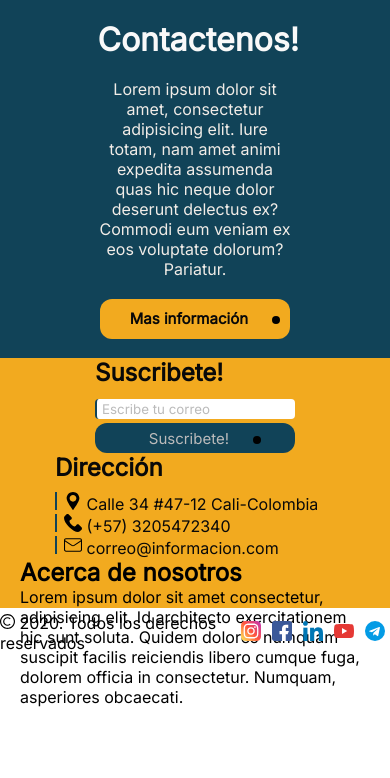
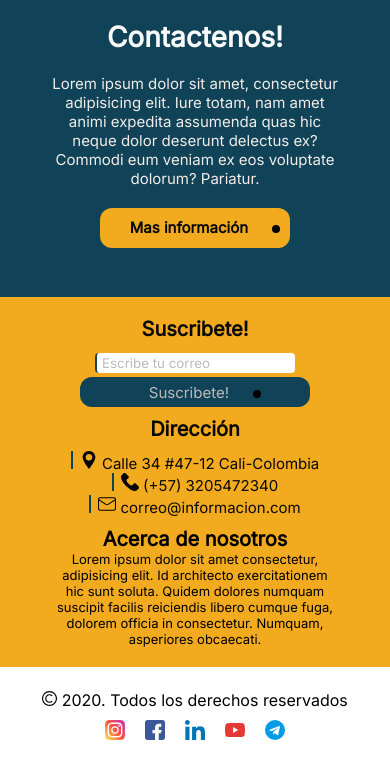
Before and after one commit to DanielE0802/Footer-1, a plain HTML site: page index.html in a window 390 px wide. Drawn offline with Linux system fonts and the light colour scheme.

Commit message:
update responsive

```diff
--- a/style.css
+++ b/style.css
@@ -1,27 +1,27 @@
 * {
-    font-family: 'Inter', sans-serif;
+  font-family: "Inter", sans-serif;
   box-sizing: border-box;
   padding: 0px;
   margin: 0px;
 }
 
-.contacto{
+.contacto {
   background: #114358;
   text-align: center;
   padding: 5% 25%;
 }
 
-.contacto h1{
+.contacto h1 {
   color: #f9f9f9;
 }
 
-.contacto p{
+.contacto p {
   color: #f1ece7;
   font-size: 16px;
   padding: 20px 0px;
 }
 
-.info button{
+.info button {
   border: none;
   background: #f2aa1f;
   width: 30%;
@@ -33,7 +33,7 @@
   outline: none;
 }
 
-.info button p{
+.info button p {
   background: #000;
   width: 8px;
   height: 8px;
@@ -43,13 +43,12 @@
   padding: 0px;
 }
 
-.info button:hover > p{
+.info button:hover > p {
   animation-name: bolita;
   animation-duration: 1s;
-    animation-iteration-count: infinite ;
+  animation-iteration-count: infinite;
   background: #114358;
 }
-
 
 .footer {
   display: flex;
@@ -57,9 +56,7 @@
   justify-content: space-evenly;
   background: #f2aa1f;
   height: 250px;
-
 }
-
 
 /*Suscribete*/
 
@@ -69,11 +66,11 @@
   align-self: center;
 }
 
-.suscribete h2{
+.suscribete h2 {
   color: #090909;
 }
 
-.suscribete input{
+.suscribete input {
   outline: none;
   border: none;
   border-radius: 4px;
@@ -84,22 +81,22 @@
   border-left: #114358 2px solid;
 }
 
-.suscribete input::placeholder{
-    color:#BBB;
+.suscribete input::placeholder {
+  color: #bbb;
 }
 
-.suscribete button{
+.suscribete button {
   border: none;
   background: #114358;
   height: 30px;
   border-radius: 12px;
-    color: #BBB;
+  color: #bbb;
   font-size: 15px;
   min-width: 100%;
   outline: none;
 }
 
-.suscribete button p{
+.suscribete button p {
   background: #000;
   width: 8px;
   height: 8px;
@@ -109,34 +106,32 @@
   padding: 0px;
 }
 
-.suscribete button:hover >p{
+.suscribete button:hover > p {
   animation-name: bola;
   animation-duration: 1s;
-    animation-iteration-count: infinite ;
+  animation-iteration-count: infinite;
   background: #f2aa1f;
 }
 
-
 /*Dirección*/
 
-.direccion{
+.direccion {
   width: 280px;
   color: #090909;
   display: flex;
   flex-direction: column;
-    justify-content:center ;
+  justify-content: center;
 }
 
-.direccion h2{
+.direccion h2 {
   margin-bottom: 10px;
 }
 
-.direccion img{
+.direccion img {
   max-width: 27px;
   padding-left: 7px;
   border-left: #114358 solid 2px;
 }
-
 
 /*Nosotros*/
 
@@ -145,10 +140,9 @@
   align-content: center;
 }
 
-.nosotros{
+.nosotros {
   align-self: center;
 }
-
 
 /* Las redes y los derechos*/
 
@@ -157,18 +151,17 @@
   display: flex;
   justify-content: space-around;
   height: 50px;
-
 }
 
-.derechos img{
+.derechos img {
   width: 15px;
 }
 
-.derechos p{
+.derechos p {
   align-self: center;
 }
 
-.redes{
+.redes {
   display: flex;
   width: 200px;
   justify-content: space-around;
@@ -177,49 +170,225 @@
 
 .redes img {
   width: 20px;
-
 }
-
-
 
 /* animacipnes */
 
-@keyframes bolita{
-    0%{
+@keyframes bolita {
+  0% {
     opacity: 1;
     transform: translate(20px) translateY(0px);
   }
 
-    30%{
+  30% {
     opacity: 1;
-        transform:  translate(20px) translateY(-15px);
+    transform: translate(20px) translateY(-15px);
   }
 
-    95%{
+  95% {
     transform: translate(20px) translateY(10px);
   }
 
-    100%{
+  100% {
     transform: translate(20px) translateY(0px);
   }
 }
 
-@keyframes bola{
-    0%{
+@keyframes bola {
+  0% {
     opacity: 1;
     transform: translate(20px) translateY(0px);
   }
 
-    30%{
+  30% {
     opacity: 1;
-        transform:  translate(20px) translateY(-9px);
+    transform: translate(20px) translateY(-9px);
   }
 
-    95%{
+  95% {
     transform: translate(20px) translateY(7px);
   }
 
-    100%{
+  100% {
     transform: translate(20px) translateY(0px);
   }
 }
+
+@media screen and (max-width: 1000px) {
+  .suscribete h2 {
+    font-size: 20px;
+  }
+
+  .suscribete input {
+    min-width: 140px;
+    width: 18vw;
+  }
+
+  .suscribete input::placeholder {
+    color: #bbb;
+  }
+
+  /*Dirección*/
+
+  .direccion {
+    width: 220px;
+    color: #090909;
+    display: flex;
+    flex-direction: column;
+    justify-content: center;
+    font-size: 13.5px;
+  }
+
+  .direccion h2 {
+    margin-bottom: 10px;
+    font-size: 20px;
+  }
+
+  .direccion img {
+    max-width: 20px;
+    padding-left: 4px;
+    border-left: #114358 solid 2px;
+  }
+
+  /*Nosotros*/
+
+  .nosotros p {
+    max-width: 220px;
+    align-content: center;
+    font-size: 13px;
+  }
+
+  .nosotros {
+    align-self: center;
+  }
+
+  .nosotros h2 {
+    font-size: 20px;
+  }
+}
+
+@media screen and (max-width: 600px) {
+  .contacto {
+    background: #114358;
+    text-align: center;
+    padding: 5% 12%;
+  }
+
+  .contacto h1 {
+    color: #f9f9f9;
+    font-size: 28px;
+  }
+
+  .contacto p {
+    color: #f1ece7;
+    font-size: 15px;
+    padding: 20px 0px;
+  }
+
+  .info button {
+    margin-bottom: 30px;
+  }
+
+  .footer {
+    flex-direction: column;
+    height: 100%;
+    padding: 20px 10px;
+  }
+
+  /*Suscribete*/
+  .suscribete {
+    width: 230px;
+    text-align: center;
+  }
+
+  .suscribete h2 {
+    color: #090909;
+  }
+
+  .suscribete input {
+    align-self: center;
+
+    width: 200px;
+  }
+
+  .suscribete button {
+    border: none;
+    background: #114358;
+    height: 30px;
+    border-radius: 12px;
+    color: #bbb;
+    font-size: 15px;
+    min-width: 100%;
+    outline: none;
+  }
+
+  /*Dirección*/
+
+  .direccion {
+    padding-top: 10px;
+    width: 280px;
+    align-self: center;
+    color: #090909;
+    display: flex;
+    flex-direction: column;
+    text-align: center;
+    justify-content: center;
+  }
+
+  .direccion h2 {
+    margin-bottom: 10px;
+  }
+
+  .direccion p {
+    font-size: 15px;
+  }
+
+  .direccion img {
+    max-width: 27px;
+    padding-left: 7px;
+    border-left: #114358 solid 2px;
+  }
+
+  /*Nosotros*/
+
+  .nosotros p {
+    max-width: 280px;
+    align-content: center;
+  }
+
+  .nosotros {
+    align-self: center;
+    padding-top: 10px;
+    text-align: center;
+  }
+
+  /* Las redes y los derechos*/
+
+  .derechos {
+    width: 100%;
+    display: flex;
+    padding: 20px 5px;
+    flex-direction: column;
+    justify-content: space-around;
+    height: 100px;
+  }
+
+  .derechos img {
+    width: 15px;
+  }
+
+  .derechos p {
+    align-self: center;
+  }
+
+  .redes {
+    display: flex;
+    width: 200px;
+    justify-content: space-around;
+    align-self: center;
+  }
+
+  .redes img {
+    width: 20px;
+  }
+}
```
Lines whose indentation alone changed are shown as unchanged.
